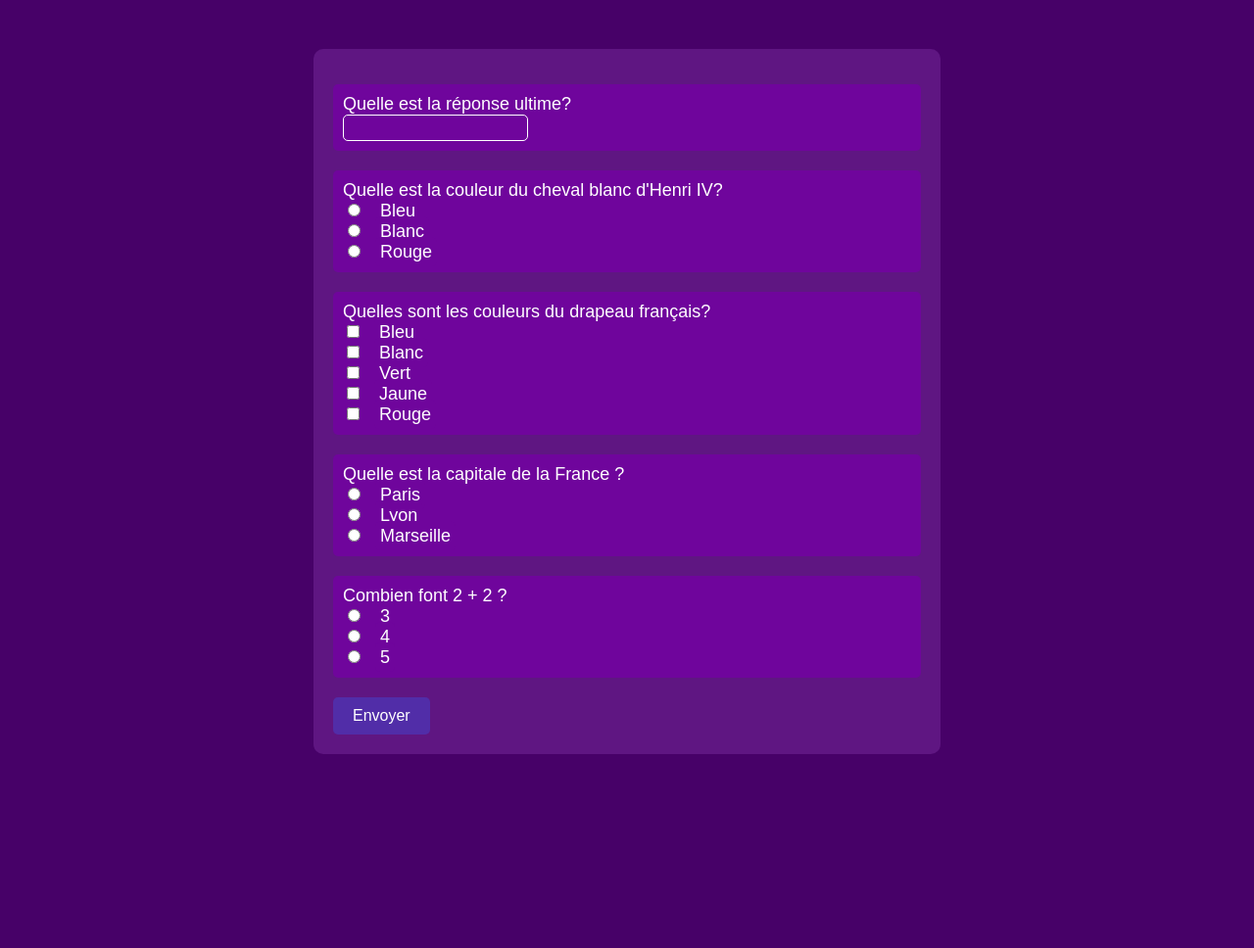
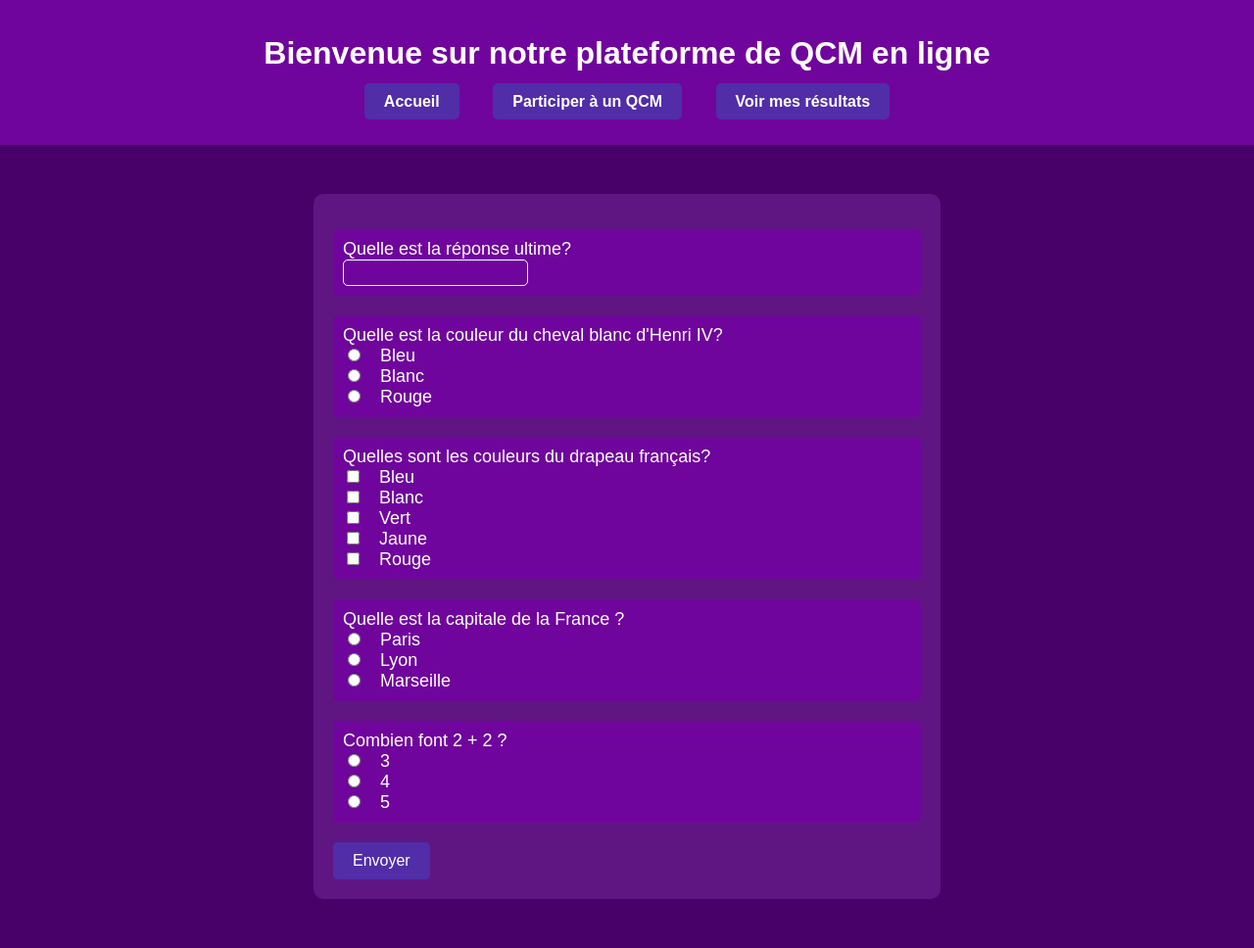
Before and after one commit to EnzoFamiliar-Marais/KAKOOKAHOOT, a PHP site: page /Action/Quiz.php in a window 1280 px wide. Shown: the whole page at 98% size. Before the commit the page ends 770 px from the top, so only its background shows below. Run offline with PHP 8.4, Linux system fonts and the light colour scheme.

Commit message:
Ajout d'un template header

```diff
--- a/Action/Quiz.php
+++ b/Action/Quiz.php
@@ -4,9 +4,10 @@
     <meta charset="UTF-8">
     <meta name="viewport" content="width=device-width, initial-scale=1.0">
     <title>Accueil - QCM en Ligne</title>
-    <link rel="stylesheet" href="css/style.css">
+    <link rel="stylesheet" href="../css/style.css">
 </head>
 <body>
+<?php include '../Templates/header.php'; ?>
 <?php
 
 
--- /dev/null
+++ b/Templates/header.php
@@ -0,0 +1,8 @@
+<header>
+    <h1>Bienvenue sur notre plateforme de QCM en ligne</h1>
+    <nav>
+        <a href="../index.php">Accueil</a>
+        <a href="Quiz.php">Participer à un QCM</a>
+        <a href="resultats.php">Voir mes résultats</a>
+    </nav>
+</header>
--- a/css/style.css
+++ b/css/style.css
@@ -101,9 +101,7 @@ input[type="submit"]:hover {
 /* Style pour les labels */
 label {
     margin-left: 5px;
-    background-color: #6f059c; /* Même arrière-plan que les questions */
     padding: 5px;
-    border-radius: 5px;
 }
 
 /* Style pour le bloc contenant les résultats */
--- a/index.php
+++ b/index.php
@@ -7,16 +7,14 @@
     <link rel="stylesheet" href="css/style.css">
 </head>
 <body>
-
     <header>
         <h1>Bienvenue sur notre plateforme de QCM en ligne</h1>
         <nav>
             <a href="index.php">Accueil</a>
-            <a href="Action/Quiz.php">Participer à un QCM</a>
+            <a href="../Action/Quiz.php">Participer à un QCM</a>
             <a href="resultats.php">Voir mes résultats</a>
         </nav>
     </header>
-
     <div class="content">
         <h2>Bienvenue sur la page d'accueil</h2>
         <p>Vous pouvez participer à un QCM ou consulter vos résultats à tout moment.</p>
```
